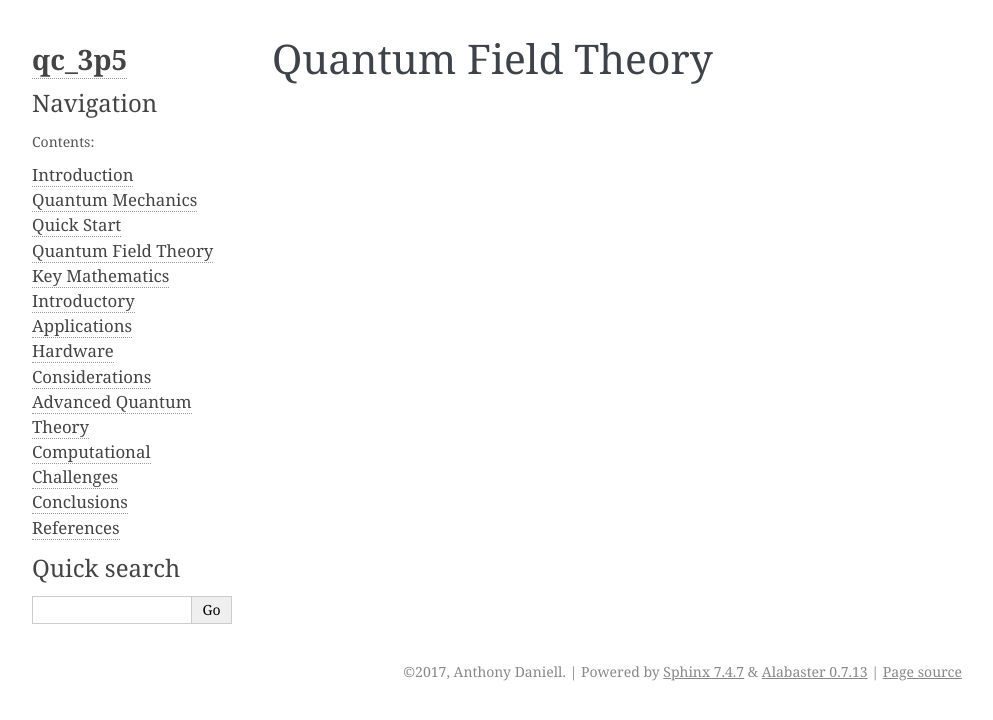
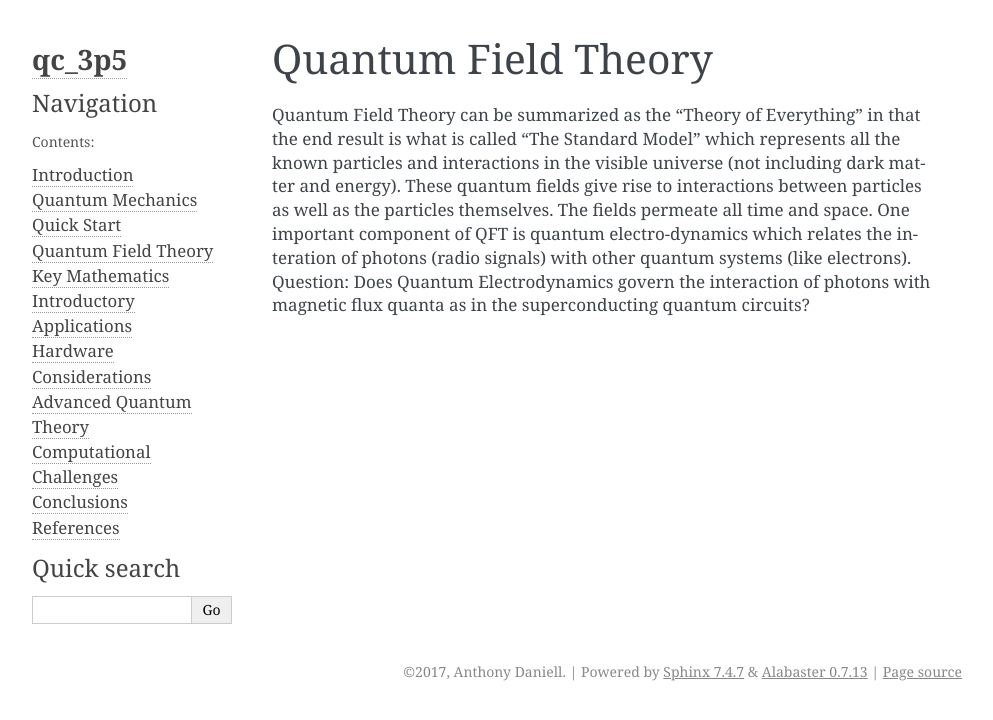
Before and after one commit to td2014/qc_3p5, a Sphinx documentation site: the page built from docs/docs/quantum_field_theory.rst, in a window 1280 px wide. Shown: the top 720 px of the page, without its empty margins (148-1141 px from the left). Built offline with Sphinx 7.4.7, drawn with Linux system fonts in a browser that asks for light colours.

Commit message:
More text in quantum field theory section.

```diff
--- a/docs/docs/quantum_field_theory.rst
+++ b/docs/docs/quantum_field_theory.rst
@@ -1,2 +1,4 @@
 Quantum Field Theory
 ====================
+
+Quantum Field Theory can be summarized as the "Theory of Everything" in that the end result is what is called "The Standard Model" which represents all the known particles and interactions in the visible universe (not including dark matter and energy).  These quantum fields give rise to interactions between particles as well as the particles themselves.  The fields permeate all time and space.  One important component of QFT is quantum electro-dynamics which relates the interation of photons (radio signals) with other quantum systems (like electrons).  Question:  Does Quantum Electrodynamics govern the interaction of photons with magnetic flux quanta as in the superconducting quantum circuits?
```
Also changed, not shown: 5 other files.
